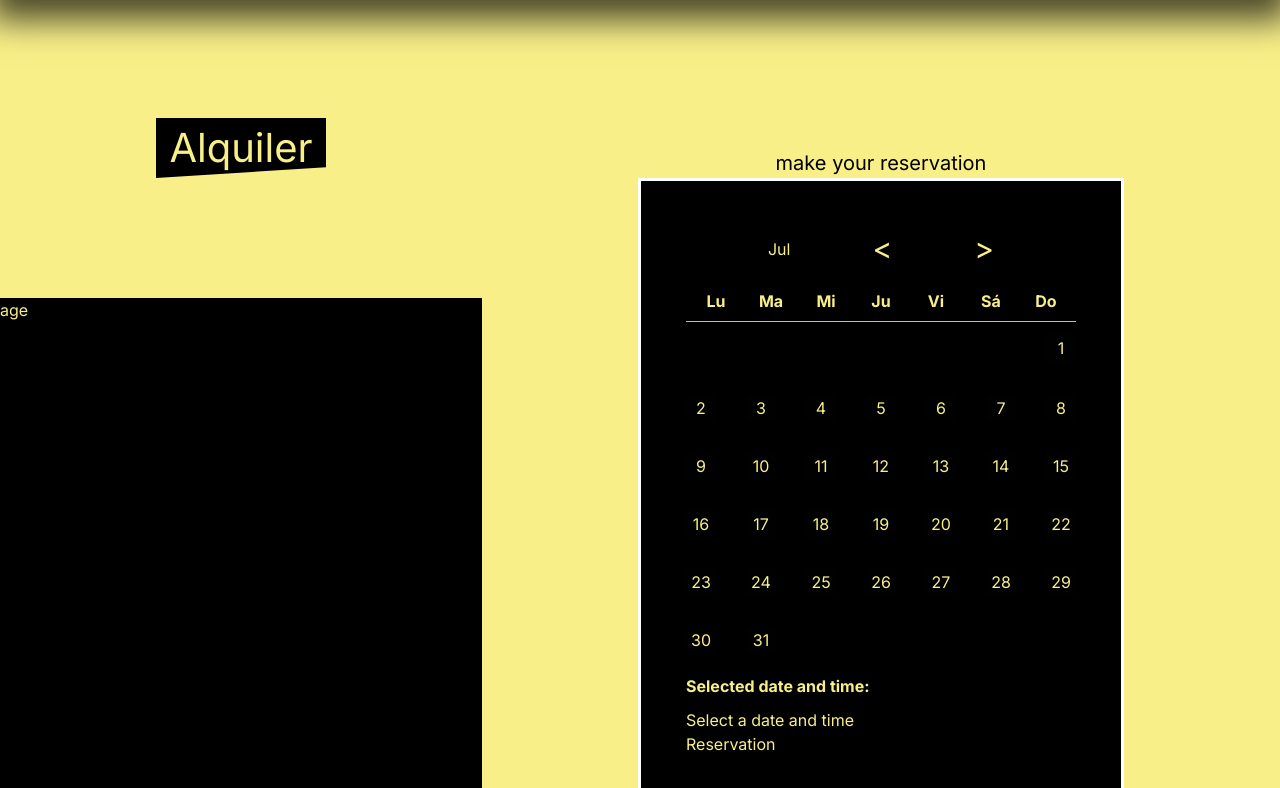
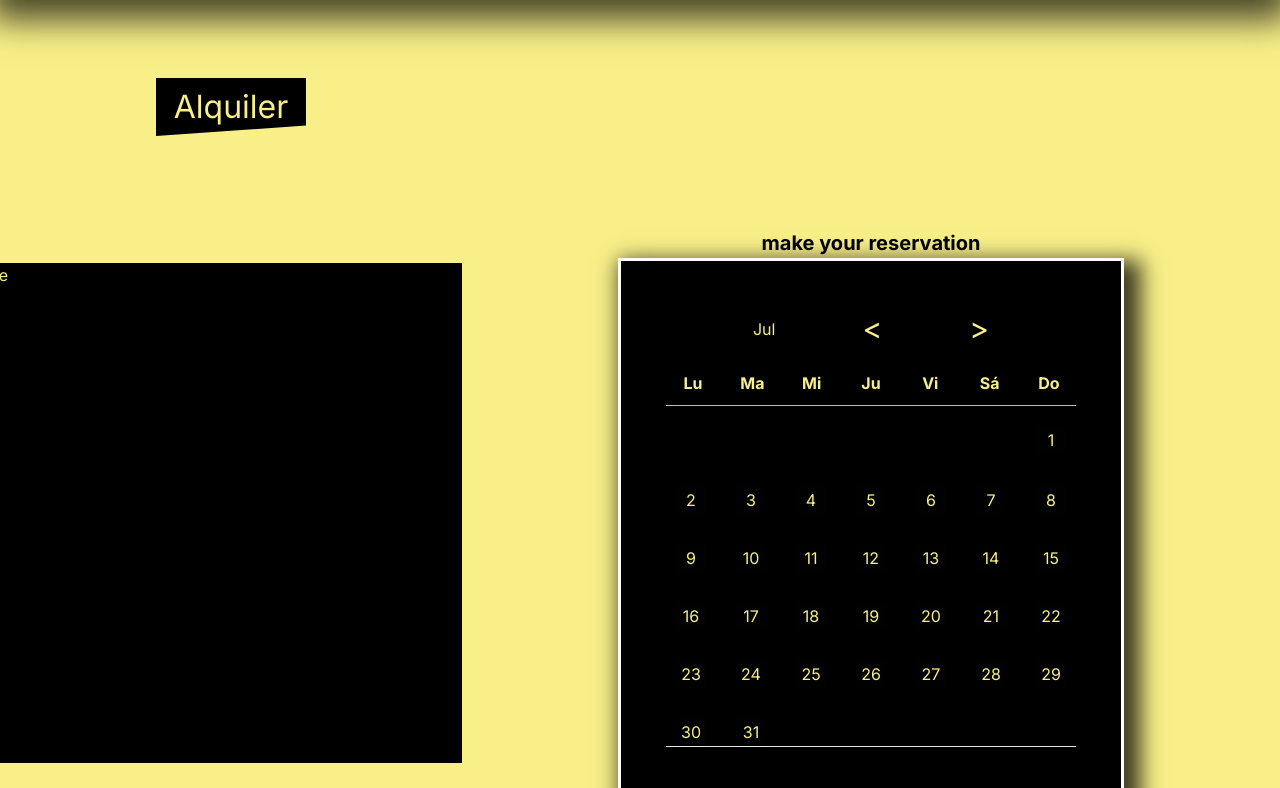
Before and after one commit to ddrosado/MightyMonkeyPF, a Next.js app in the folder client/: page /detail in a window 1280 px wide. Shown: the part 452-1240 px from the top of the page. Built offline with nearby package versions, Linux system fonts and the light colour scheme.

Commit message:
calendar css

```diff
--- a/client/components/calendar/Calendar.jsx
+++ b/client/components/calendar/Calendar.jsx
@@ -117,13 +117,13 @@ const Calendar = () => {
         {daysOfMonth}
       </div>
       <div className={style.dateTimePicker}>
-        <label htmlFor="datetime-local">Selected date and time:</label>
+      <hr />
         {selectedDateTime ? (
           <p>
             {selectedDateTime.toLocaleDateString()} - {selectedDateTime.toLocaleTimeString()}
           </p>
         ) : (
-          <p>Select a date and time</p>
+          <p className={style.parrafoSelect}>Select a date and time</p>
         )}
         {selectedDateTime && (
           <div className={style.hour}>
--- a/client/components/calendar/Calendar.module.css
+++ b/client/components/calendar/Calendar.module.css
@@ -1,19 +1,17 @@
-
 .calendarContainer {
   display: inline-block;
   border: 3px solid #ffffff;
   padding: 45px;
   background-color: #000000;
   color: #f8ef88;
-
-
+  box-shadow: 9px 10px 20px 8px rgba(0, 0, 0, 0.75);
 }
 
 .calendarHeaderContainer {
   display: flex;
   justify-content: space-between;
   border-bottom: 1px solid #c0bebe;
-  padding: 10px;
+  padding: 12px;
   font-weight: bold;
 }
 
@@ -21,15 +19,16 @@
   display: grid;
   grid-template-columns: repeat(7, 1fr);
   gap: 30px;
-  margin-top: 12px;
-  height: 310px;
+  margin-top: 10px;
+  height: 300px;
+  padding: 10px;
 }
 
 .containerDay {
   display: flex;
   justify-content: center;
   align-items: center;
-  width: 40px;
+  width: 30px;
   height: 20px;
 }
 
@@ -51,9 +50,13 @@
   border: none;
   border-radius: 2px;
 }
+.calendarDay:hover {
+  font-size: 22px;
+}
 
 .calendarDay.selectedDay {
-  color: #000000;
+  background-color: #f8ef88;
+  color: rgb(0, 0, 0);
   display: flex;
 }
 
@@ -69,12 +72,11 @@
   display: flex;
   justify-content: space-evenly;
   align-items: center;
-  margin-bottom:10px;
+  margin-bottom: 10px;
 }
 
 .dateTimePicker {
   margin-top: 30px;
-
 }
 
 .dateTimePicker label {
@@ -88,6 +90,26 @@
   align-items: center;
 }
 
-.label{
+.label {
   color: #000000;
 }
+
+.hour {
+  margin-top: 5px;
+}
+
+.reserveButton {
+  background-color: #f8ef88;
+  border-radius: 5px;
+  margin-top: 20px;
+  color: #000000;
+  padding: 6px;
+}
+
+.reserveButton:hover{
+  background-color: #fcef5c;
+}
+.parrafoSelect {
+  margin-top: 40px;
+  font-size: 20px;
+}
--- a/client/components/detail/Detail.module.css
+++ b/client/components/detail/Detail.module.css
@@ -1,32 +1,33 @@
 .detailContainer {
-
-  color: #F8EF88;
-
-
+  color: #f8ef88;
 }
 
 .p {
   font-size: 20px;
   color: black;
   text-align: center;
-  margin-top: 150px;
+  margin-top: 230px;
+  font-weight: bold;
+  text-shadow: 10px 12px 19px 0px rgba(0,0,0,0.75);
 }
 
 .title {
-  font-size: 2.5em;
+  font-size: 32px;
   background-color: black;
   clip-path: polygon(0 0, 100% 0%, 100% 82%, 0 100%);
-  margin-top: 120px;
-  width: 170px;
+  margin-top: 80px;
+  width: 150px;
   text-align: center;
+  padding: 5px;
 
 }
 
-.h2{
+.h2 {
   text-align: center;
-  font-size: 2.5em;
-  background-color: #F8EF88;
-  width: 170px;
+  font-size: 32px;
+  background-color: #f8ef88;
+  width: 150px;
+  padding: 5px;
   clip-path: polygon(0 0, 100% 0%, 100% 82%, 0 100%);
   margin: auto;
   color: black;
@@ -36,10 +37,9 @@
   display: flex;
   justify-content: center;
   justify-content: space-evenly;
-  clip-path: polygon(0 0, 100% 0%, 100% 85%, 0 100%);
-  background-color: #F8EF88;;
-  height: 1000px;
-
+  clip-path: polygon(0 0, 100% 0%, 100% 88%, 0 100%);
+  background-color: #f8ef88;
+  height: 1100px;
 }
 
 .image {
@@ -47,22 +47,20 @@
   width: 200px;
   height: 400px;
   margin: 20px;
-
 }
 .imagen {
-    background-color: rgb(0, 0, 0);
-    width: 500px;
-    height: 500px;
-    margin-top: 300px;
-    margin-left: -500px;
-  }
+  background-color: rgb(0, 0, 0);
+  width: 500px;
+  height: 500px;
+  margin-top: 265px;
+  margin-left: -500px;
+}
 
 .carruselContainer {
   width: 100%;
   overflow: hidden;
   margin-top: 80px;
   height: 700px;
-
 }
 
 .carousel {
@@ -72,8 +70,6 @@
   scroll-snap-type: x mandatory;
   scroll-behavior: smooth;
   -webkit-overflow-scrolling: touch;
-
-
 }
 
 .slider {
@@ -84,17 +80,16 @@
 .image {
   flex: 0 0 100%;
   scroll-snap-align: start;
-
 }
 
-.prueba{
+.prueba {
   background-color: rgb(0, 202, 101);
   height: 800px;
   width: 100%;
 }
 
-.reseñasContainer{
+.reseñasContainer {
   height: 800px;
-  background-color: #F8EF88;
+  background-color: #f8ef88;
   clip-path: polygon(0 0, 100% 20%, 100% 100%, 0 100%);
 }
```
